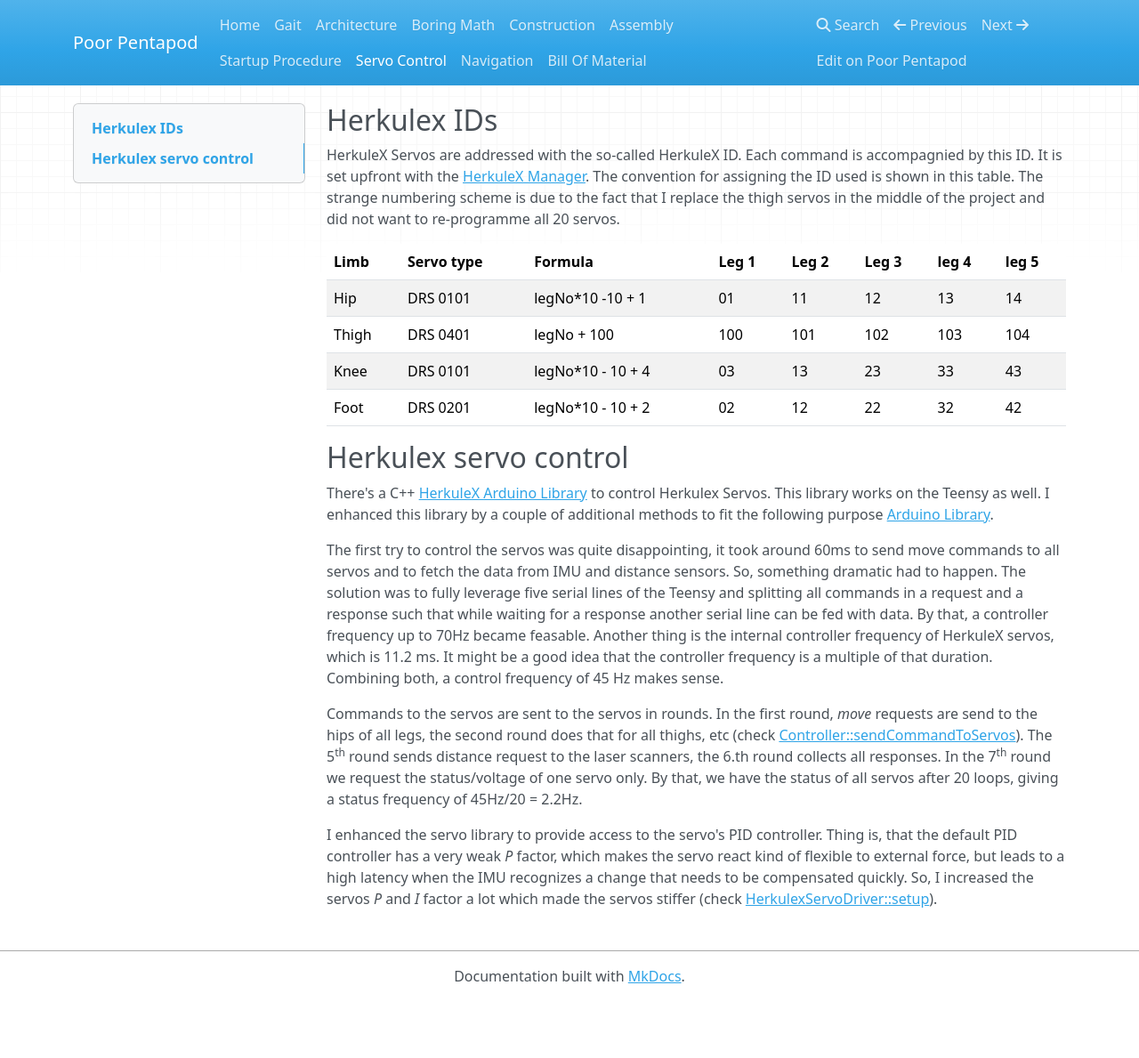
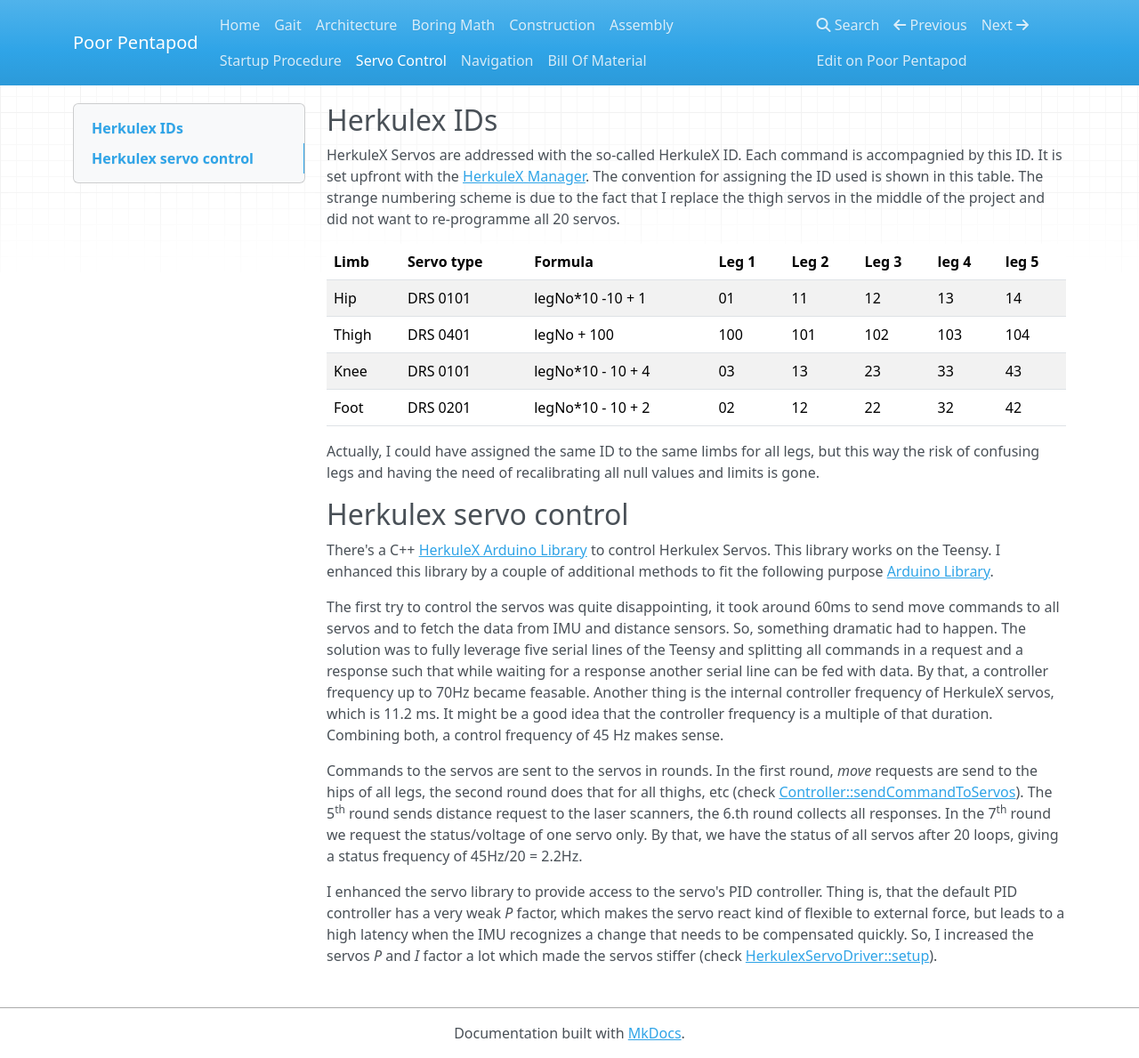
Before and after one commit to jochenalt/Pentapod-Design, an MkDocs documentation site: the page built from docs/servocontrol.md, in a window 1280 px wide and 1189 px high. Shown: the whole window at 89% size. Built offline with MkDocs 1.6.1, drawn with Linux system fonts in a browser that asks for light colours; nearby versions of some CDN libraries; old or Windows-style settings are respelled for this version of MkDocs.

Commit message:
no message

```diff
--- a/docs/servocontrol.md
+++ b/docs/servocontrol.md
@@ -9,10 +9,12 @@ HerkuleX Servos are addressed with the so-called HerkuleX ID. Each command is ac
 | Knee             | DRS 0101           | legNo*10 - 10 + 4| 03     | 13    | 23    | 33    | 43    |
 | Foot             | DRS 0201           | legNo*10 - 10 + 2| 02     | 12    | 22    | 32    | 42    |
 
+Actually, I could have assigned the same ID to the same limbs for all legs, but this way the risk of confusing legs and having the need of recalibrating all null values and limits is gone.
+
 ## Herkulex servo control
 
 
-There's a C++ [HerkuleX Arduino Library](http://robottini.altervista.org/dongbu-herkulex-arduino-library-2) to control Herkulex Servos. This library works on the Teensy as well. I enhanced this library by a couple of additional methods to fit  the following purpose [Arduino Library](https://github.com/jochenalt/Pentapod-Code/tree/master/Cortex/utilities/Herkulex).
+There's a C++ [HerkuleX Arduino Library](http://robottini.altervista.org/dongbu-herkulex-arduino-library-2) to control Herkulex Servos. This library works on the Teensy. I enhanced this library by a couple of additional methods to fit the following purpose [Arduino Library](https://github.com/jochenalt/Pentapod-Code/tree/master/Cortex/utilities/Herkulex).
 
 The first try to control the servos was quite disappointing, it took around 60ms to send move commands to all servos and to fetch the data from IMU and distance sensors. So, something dramatic had to happen. The solution was to fully leverage five serial lines of the Teensy and splitting all commands in a request and a response such that while waiting for a response another serial line can be fed with data. By that, a controller frequency up to 70Hz became feasable. Another thing is the internal controller frequency of HerkuleX servos, which is 11.2 ms. It might be a good idea that the controller frequency is a multiple of that duration. Combining both, a control frequency of 45 Hz makes sense.
 
```
